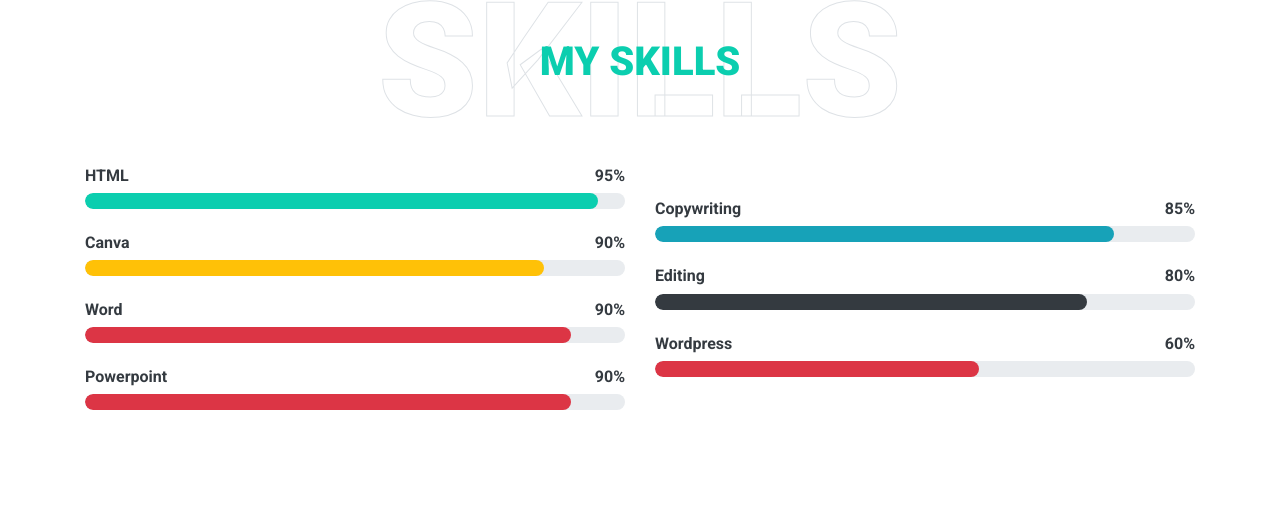
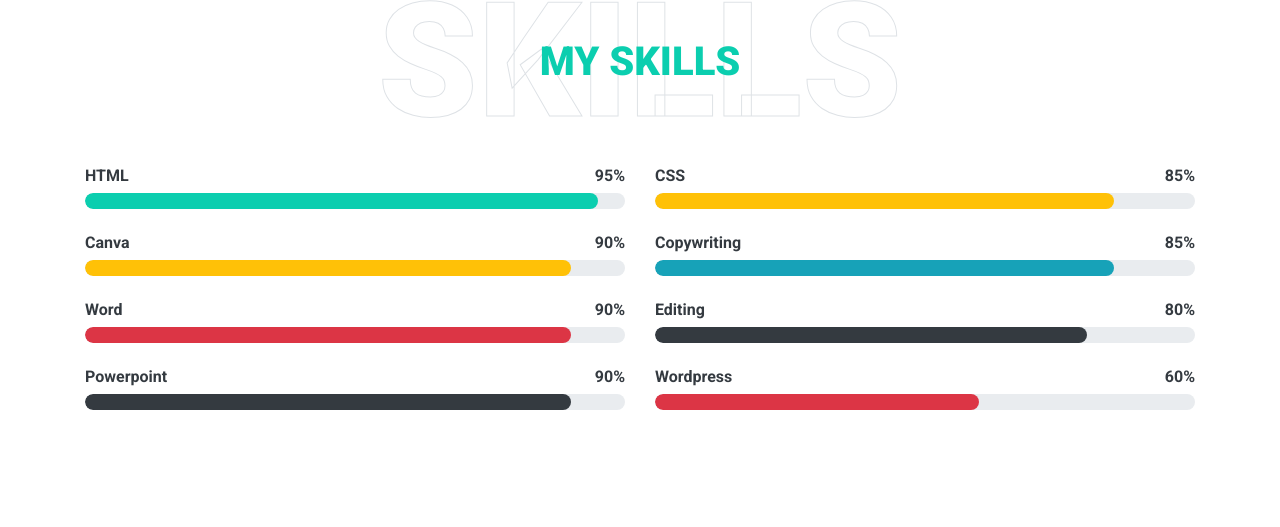
Before and after one commit to Nurul0603/My-Portfolio, a plain HTML site: page index.html in a window 1280 px wide. Shown: the part 2453-2980 px from the top of the page. Drawn offline with nearby package versions, Linux system fonts and the light colour scheme.

Commit message:
Update index.html

```diff
--- a/index.html
+++ b/index.html
@@ -179,7 +179,7 @@
                             <h6 class="font-weight-bold">90%</h6>
                         </div>
                         <div class="progress">
-                            <div class="progress-bar bg-warning" role="progressbar" aria-valuenow="85" aria-valuemin="0" aria-valuemax="100"></div>
+                            <div class="progress-bar bg-warning" role="progressbar" aria-valuenow="90" aria-valuemin="0" aria-valuemax="100"></div>
                         </div>
                     </div>
                     <div class="skill mb-4">
@@ -197,11 +197,20 @@
                             <h6 class="font-weight-bold">90%</h6>
                         </div>
                         <div class="progress">
-                            <div class="progress-bar bg-danger" role="progressbar" aria-valuenow="90" aria-valuemin="0" aria-valuemax="100"></div>
+                            <div class="progress-bar bg-dark" role="progressbar" aria-valuenow="90" aria-valuemin="0" aria-valuemax="100"></div>
                         </div>
                     </div>
                 </div>
                 <div class="col-md-6">
+			 <div class="skill mb-4">
+                        <div class="d-flex justify-content-between">
+                            <h6 class="font-weight-bold">CSS</h6>
+                            <h6 class="font-weight-bold">85%</h6>
+                        </div>
+                        <div class="progress">
+                            <div class="progress-bar bg-warning" role="progressbar" aria-valuenow="85" aria-valuemin="0" aria-valuemax="100"></div>
+                        </div>
+                    </div>
 			<div class="skill mb-4">
                         <div class="d-flex justify-content-between">
                             <h6 class="font-weight-bold">Copywriting</h6>
```
